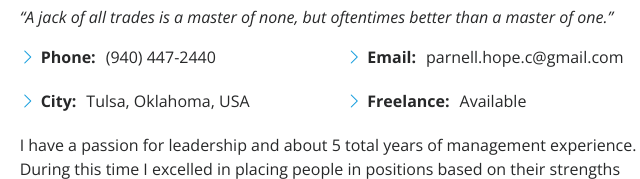
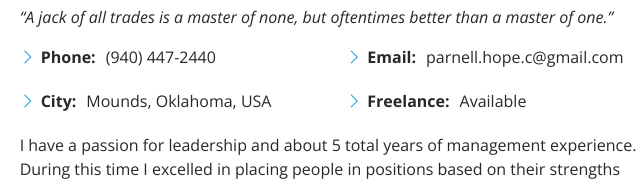
Before and after one commit to Hope-Parnell/Hope-Parnell.github.io, a plain HTML site: page index.html in a window 1280 px wide. Shown: the part 1154-1333 px from the top of the page, 619-1259 px from the left. Drawn offline with nearby package versions, Linux system fonts and the light colour scheme.

Commit message:
Update City

```diff
--- a/index.html
+++ b/index.html
@@ -103,7 +103,7 @@
               <div class="col-lg-6">
                 <ul>
                   <li><i class="bi bi-chevron-right"></i> <strong>Phone:</strong> <span>(940) 447-2440</span></li>
-                  <li><i class="bi bi-chevron-right"></i> <strong>City:</strong> <span>Tulsa, Oklahoma, USA</span></li>
+                  <li><i class="bi bi-chevron-right"></i> <strong>City:</strong> <span>Mounds, Oklahoma, USA</span></li>
                 </ul>
               </div>
               <div class="col-lg-6">
```
